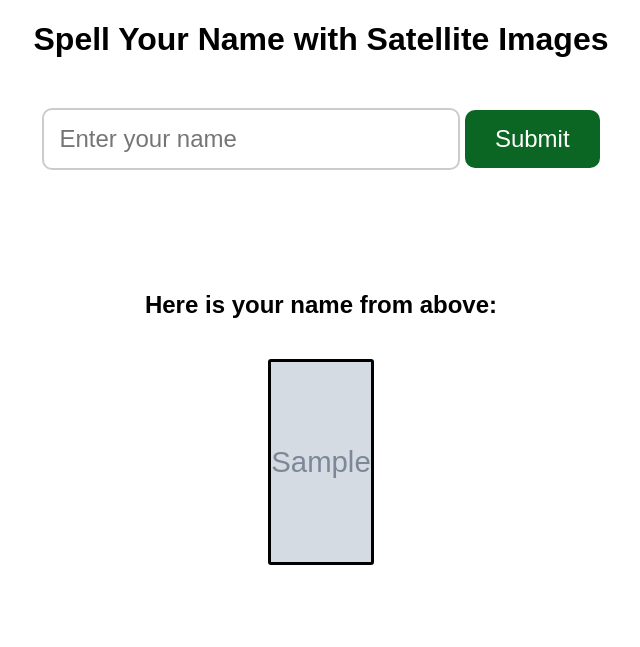
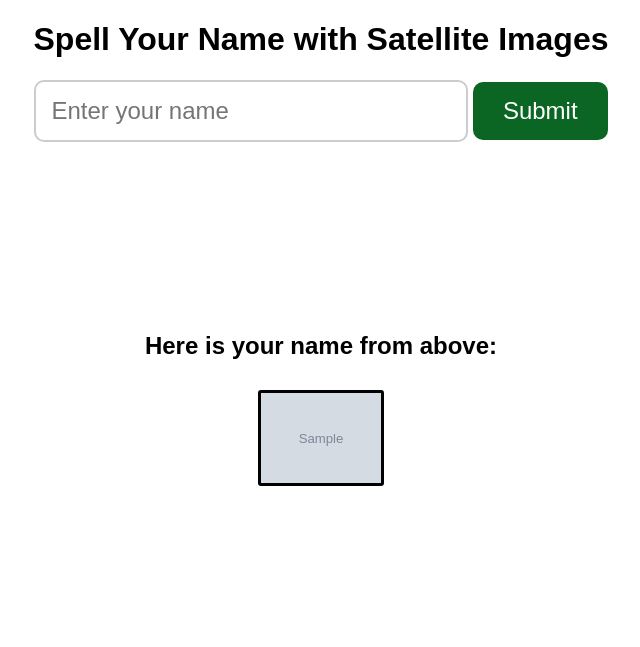
Before and after one commit to PatFrdnnd/sentname, a Flask app: template templates/index.html in a window 1280 px wide. Shown: the top 647 px of the page, without its empty margins (319-959 px from the left). Run offline with Flask 3, Linux system fonts and the light colour scheme; the template is opened without the code that fills it: most values are stand-ins (such as "Sample title", 1, 10 or a date in 2020); grey boxes marked "Sample" are stand-in pictures.

Commit message:
Index html update

```diff
--- a/templates/index.html
+++ b/templates/index.html
@@ -10,31 +10,27 @@
             text-align: center;
             margin: 0;
             padding: 0;
-            height: 100vh;
+            min-height: 100vh;
             display: flex;
             flex-direction: column;
-            justify-content: space-between;  /* Aligns elements top to bottom */
+            justify-content: space-between;
         }
 
-        /* Style the form */
-        form {
-            margin-top: 50px;
-        }
-
-        /* Style for the input box */
+        /* Make form input box responsive */
         input[type="text"] {
-            width: 30%;
+            width: 80%; /* Increased width for mobile */
+            max-width: 400px; /* Limits expansion on larger screens */
             padding: 15px;
-            font-size: 24px;
+            font-size: 1.5rem;
             border: 2px solid #ccc;
             border-radius: 10px;
             margin-bottom: 20px;
         }
 
-        /* Style for the submit button */
+        /* Responsive button */
         button {
             padding: 15px 30px;
-            font-size: 24px;
+            font-size: 1.5rem;
             background-color: #0B6623;
             color: white;
             border: none;
@@ -42,35 +38,33 @@
             cursor: pointer;
         }
 
-        /* Style the images after submission */
+        /* Responsive name images */
         .name-images img {
-            width: 100px;
-            height: 200px;
-            border: 3px solid black; /* Add a black border */
-            border-radius: 3px; /* Optional: Add rounded corners if desired */
-            margin: 20px;
+            width: 10vw; /* Responsive width based on viewport */
+            max-width: 120px; /* Caps image size on large screens */
+            height: auto;
+            border: 3px solid black;
+            border-radius: 3px;
+            margin: 10px;
         }
 
-        .name-images {
-            margin-top: 20px;
+        /* Banner fixes */
+        .banner {
+            width: 100%;  /* Makes sure it always fills width */
+            max-height: 150px;
+            object-fit: cover;
         }
 
-        /* Style for the banner to cover the entire page */
-        .banner {
-            width: 100vw;         /* Full viewport width */
-            height: 150px;        /* Full viewport height */
-            object-fit: cover;    /* Ensures the image covers the space without distortion */
+        /* Ensure banner sticks to the bottom */
+        .banner-container {
+            width: 100%;
+            height: auto;  /* Adjusts height dynamically */
+            position: relative;
+            display: flex;
+            justify-content: center;
+            align-items: flex-end;
         }
 
-        /* Container for the banner to stick to the bottom */
-        .banner-container {
-            width: 100%;
-            height: 150px;        /* Ensure the container takes the full height of the page */
-            position: relative;
-            display: flex;        /* Optional: You can use flexbox to control content positioning */
-            justify-content: center;
-            align-items: flex-end; /* Keep the banner at the bottom */
-        }
 
 
     </style>
```
